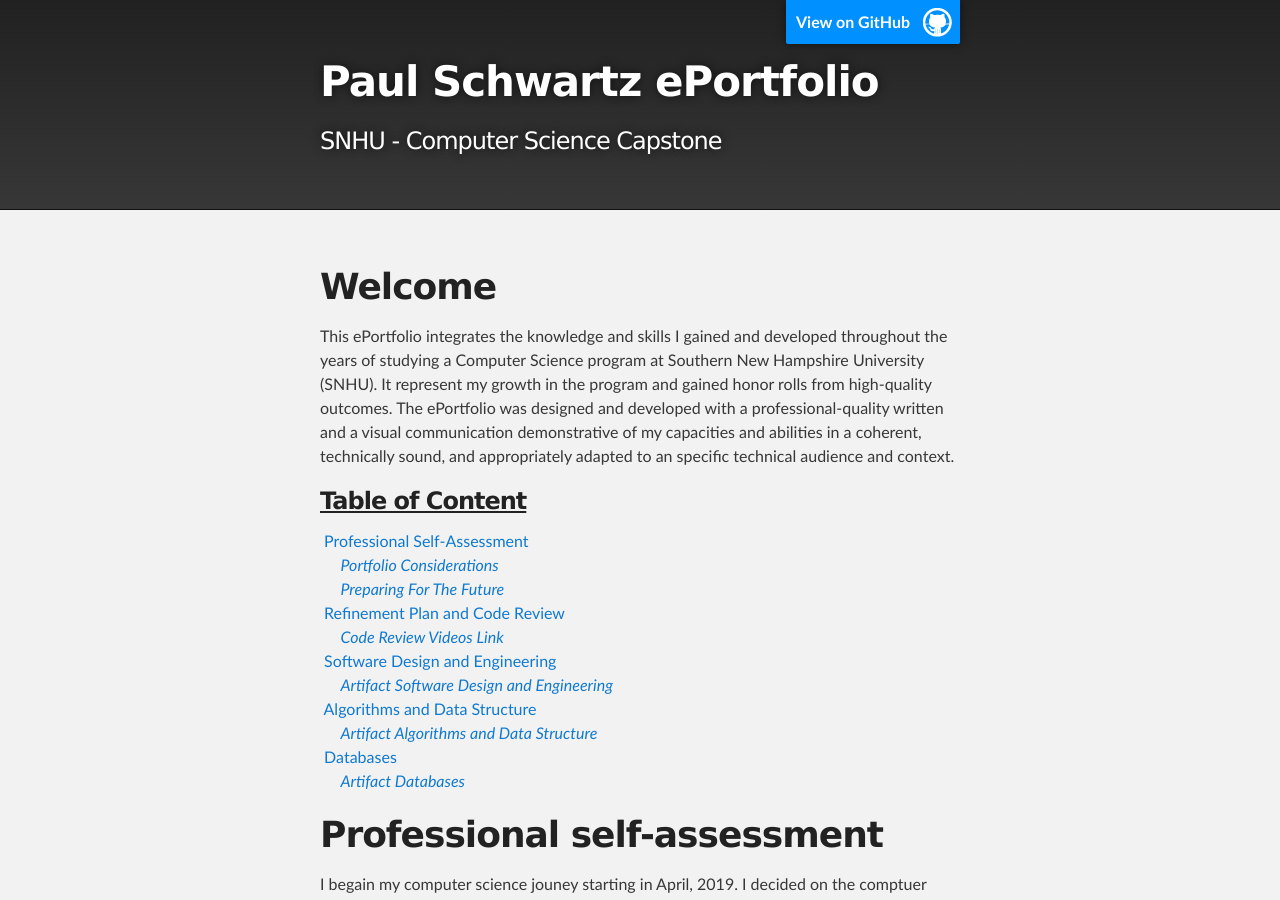
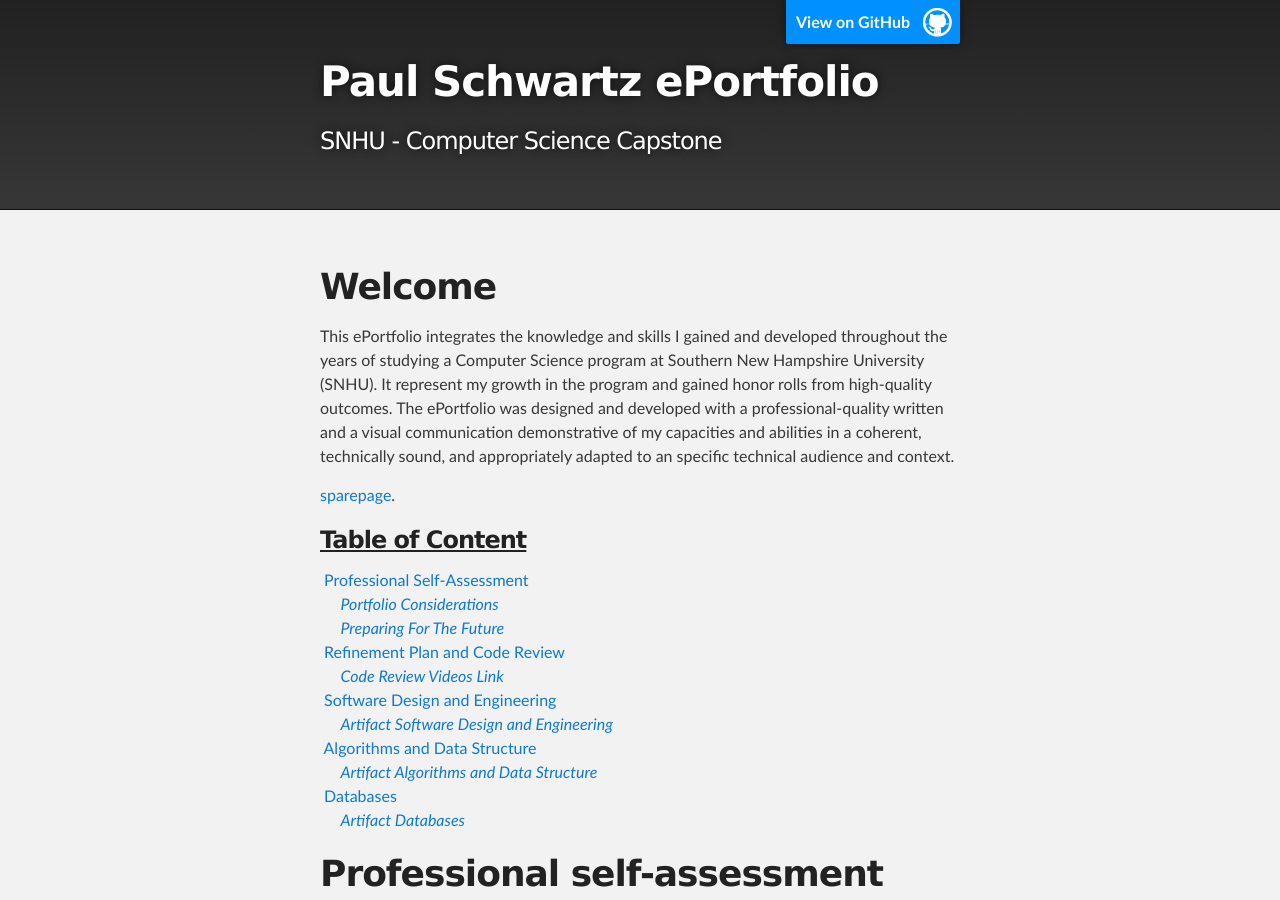
Before and after one commit to pages-themes/slate, a Jekyll site: the page built from index.md, in a window 1280 px wide and 900 px high. Built offline with Jekyll 4.4.1, drawn with Linux system fonts in a browser that asks for light colours; our own code applies the rules of GitHub Pages for plain Markdown files.

Commit message:
Update index.md

```diff
--- a/index.md
+++ b/index.md
@@ -2,6 +2,8 @@
 # Welcome
 
 This ePortfolio integrates the knowledge and skills I gained and developed throughout the years of studying a Computer Science program at Southern New Hampshire University (SNHU). It represent my growth in the program and gained honor rolls from high-quality outcomes. The ePortfolio was designed and developed with a professional-quality written and a visual communication demonstrative of my capacities and abilities in a coherent, technically sound, and appropriately adapted to an specific technical audience and context.
+
+[sparepage](./another-page.html).
 
 ### <u>Table of Content</u>
 
```
Also changed, not shown: other parts of index.md (+1 -1 lines).
